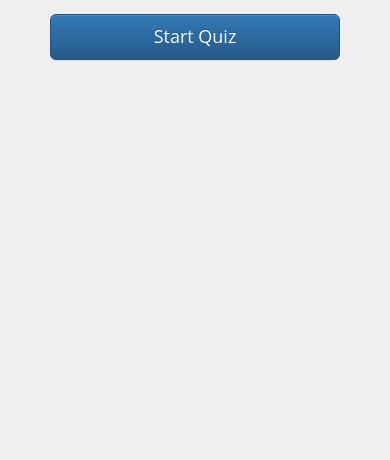
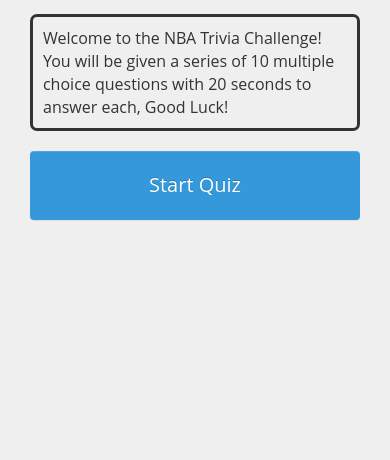
Before and after one commit to AndrewHeinke/TriviaGame, a PHP site: page / in a window 390 px wide. Shown: the part 177-637 px from the top of the page. Run offline with PHP 8.4, Linux system fonts and the light colour scheme.

Commit message:
game is completed woooooo

```diff
--- a/assets/css/style.css
+++ b/assets/css/style.css
@@ -20,11 +20,22 @@
 h3 {
   font-weight: bold;
   text-align: center;
-  border:2px solid #333;
-  padding: 10px;
+  background: #d3d3d3;
+  padding: 12px;
   border-radius: 7px;
+  color: #333;
 }
 
+
+
+.introCopy {
+  text-align: center;
+  font-size: 20px;
+  border: solid 3px #333;
+  border-radius: 7px;
+  margin-bottom: 20px;
+  padding: 10px;
+}
 .navbar-default .navbar-toggle {
   border: none;
 }
@@ -32,6 +43,27 @@
 .col-centered{
     float: none;
     margin: 0 auto;
+}
+
+.startBtn {
+  text-align: center;
+  background: #3498db;
+  width: 300px;
+  padding: 20px;
+  color: #fff;
+  margin: 0 auto;
+  font-size: 20px;
+  border: none;
+}
+
+.resetBtn {
+  text-align: center;
+  background: #3498db;
+  width: 300px;
+  padding: 20px;
+  color: #fff;
+  font-size: 20px;
+  border: none;
 }
 
 #start {
@@ -104,23 +136,24 @@
 }
 
 .choice {
-  background: #2ecc71;
+  border:2px solid #333;
   padding: 20px;
-  margin: 15px;
+
   width: 45%;
   display: inline-block;
-  color: #fff;
+  color: #333333;
   text-align: center;
   font-size: 16px;
-  cursor: pointer;
-  box-shadow: 0 1px 3px rgba(0,0,0,0.12), 0 1px 2px rgba(0,0,0,0.24);
-  transition: all 0.3s cubic-bezier(.25,.8,.25,1);
-  text-shadow: 0px 2px 1px rgba(0,0,0,.15);
-  border-radius: 7px;
+  cursor: pointer;border-radius: 7px;
+  font-weight: bold;
+  margin: 15px;
 }
 
 .choice:hover {
-  box-shadow: 0 7px 14px rgba(0,0,0,0.25), 0 7px 7px rgba(0,0,0,0.2);
+  /*box-shadow: 0 7px 14px rgba(0,0,0,0.25), 0 7px 7px rgba(0,0,0,0.2);*/
+  background: #2ecc71;
+  border:2px solid #27ae60;
+  color: #fff;
 }
 
 .navbar-default .navbar-collapse, .navbar-default .navbar-form {
@@ -167,4 +200,20 @@
   margin: 10px 0px 0px 0px;
   width: 100%;
   }
+
+  .introCopy {
+    text-align: left;
+    font-size: 16px;
+  }
 }
+@media only screen and (max-width : 480px) {
+#start {
+  width: 100%;
+}
+.startBtn {
+  width: 100%;
+}
+.resetBtn {
+  width: 100%;
+}
+}
--- a/assets/javascript/app.js
+++ b/assets/javascript/app.js
@@ -2,7 +2,7 @@
 var numCorrect = 0;
 var numIncorrect = 0;
 var notAnswered = 0;
-var qCount = 0;
+var qstnCount = 0;
 var clockInterval;
 var gameTime = 20;
 var gameStart;
@@ -15,11 +15,11 @@
 var answerChoices = [
   ["1935", "1945", "1946", "1958"],
   ["The Chicago Bulls", "The Los Angeles Lakers", "The Boston Celtics", "The Philadelphia 76ers"],
-  ["He's named after his Uncle Kobe", "He's named after a type of steak", "He's named after the doctor who delivered him.", "He's named after a city in California"],
+  ["He's named after his Uncle Kobe", "He's named after a type of steak", "He's named after a doctor", "He's named after a city in California"],
   ["Hakeem Olajuwon & Sam Bowie", "Patrick Ewing & Hakeem Olajuwon", "Charles Barkley & Hakeem Olajuwon", "Karl Malone & Sam Bowie"],
   ["The Orlando Magic", "The LA Clippers", "The Chicago Bulls", "The Golden State Warriors"],
   ["82", "84", "86", "88"],
-  ["30", "40", "25", "35"],
+  ["30", "32", "25", "35"],
   ["Michael Jordan", "Bill Cousy", "Jerry West", "Pat Riley"],
   ["George Gervin", "David Robinson", "Tim Duncan", "Terry Cummings"],
   ["Tony Parker", "Johnny Moore", "Alvin Robertson","Avery Johnson"]
@@ -38,12 +38,12 @@
   "David Robinson",
   "Tony Parker"
 ];
-
+$(document).ready(function() {
 function displayGame() {
   $("#countDown-timer").html("<h3>Seconds left: " + gameTime + "</h3>");
-  $("#question").html("<h2>" + triviaQuestions[qCount] + "</h2>");
-  $("#choices").html("<div class='choice'>" + answerChoices[qCount][0] + "</div><div class='choice'>" + answerChoices[qCount][1] + "</div><div class='choice'>" + answerChoices[qCount][2] + "</div><div class='choice'>" + answerChoices[qCount][3] + "</div>");
-  $("#question-number").html("<h4>Question " + (qCount + 1) + " out of " + triviaQuestions.length + "</h4>");
+  $("#question").html("<h2>" + triviaQuestions[qstnCount] + "</h2>");
+  $("#choices").html("<div class='choice'>" + answerChoices[qstnCount][0] + "</div><div class='choice'>" + answerChoices[qstnCount][1] + "</div><div class='choice'>" + answerChoices[qstnCount][2] + "</div><div class='choice'>" + answerChoices[qstnCount][3] + "</div>");
+  $("#question-number").html("<h4>Question " + (qstnCount + 1) + " out of " + triviaQuestions.length + "</h4>");
 }
 
 function timer() {
@@ -55,7 +55,7 @@
       $("#choices").empty();
       $("#question-number").empty();
       notAnswered++;
-    	$("#question").html("<h2>You ran out of time! Correct Answer: " + correctAnswer[qCount] + "</h2>");
+    	$("#question").html("<h2>You ran out of time! Correct Answer: " + correctAnswer[qstnCount] + "</h2>");
     	setTimeout(advance, 2500);
       $("#countDown-timer").html("<h3>Time is Up!</h3>");
     }
@@ -67,8 +67,8 @@
 
 //Function will either advance to the next question or display the trivia game results
 function advance() {
-	if (qCount < 9) {
-	qCount++;
+	if (qstnCount < 9) {
+	qstnCount++;
 	gameTime = 20;
   displayGame();
   timer();
@@ -80,48 +80,58 @@
 
 //Displays trivia game results
 function results() {
-  $(".game-area").html("<h2 class='results'>Quiz Completed!" + "</h2>" + "<p class='results'>Correct Answers: " + numCorrect + "</p>" + "<p class='results'>Wrong Answers: " + numIncorrect + "</p>" + "<p class='results'>Not Answered: " + notAnswered + "</p>" + "<p class='text-center reset-button-container'><a class='btn btn-primary btn-lg reset-button' href='#' role='button'>Reset Trivia Challenge</a></p>");
+  $(".game-area").html("<h2 class='results'>Quiz Completed!" + "</h2>" + "<p class='results'>Correct Answers: " + numCorrect + "</p>" + "<p class='results'>Wrong Answers: " + numIncorrect + "</p>" + "<p class='results'>Not Answered: " + notAnswered + "</p>" + "<p class='results'><a class='btn btn-primary btn-lg resetBtn' href='#' role='button'>Reset Trivia Challenge</a></p>");
 }
 
 //reset game function
 function reset() {
-	qCount = 0;
+	qstnCount = 0;
 	numCorrect = 0;
 	numIncorrect = 0;
 	notAnswered = 0;
 	gameTime = 20;
-	displayGame();
-  timer();
+  $('.game-area').html('<div class="col-md-10 col-centered" id="intro"></div>' + '<div class="col-md-10 col-centered" id="start"></div>' + '<div class="col-md-10 col-centered" id="countDown-timer"></div>' +
+  '<div class="col-md-10 col-centered" id ="question"></div>' +
+  '<div class="col-md-10 col-centered" id="choices"></div>' +
+  '<div class="col-md-10 col-centered" id="question-number"></div>');
+  introCopy();
+  startButton();
 }
 
-$(document).ready(function() {
+
   function startButton() {
-    $("#start").html("<p class='text-center main-button-container'><a class='btn btn-primary btn-lg btn-block start-button' href='#' role='button'>Start Quiz</a></p>");
+    $("#start").html("<p><a class='btn btn-primary startBtn' href='#'>Start Quiz</a></p>");
   }
   startButton();
 
+  function introCopy() {
+  $("#intro").html("<p class='introCopy'>Welcome to the NBA Trivia Challenge! You will be given a series of 10 multiple choice questions with 20 seconds to answer each, Good Luck!</p>");
+  }
+  introCopy();
+
   //Once button is clicked game begins and creates html content
-  $("body").on("click", ".start-button", function(event){
+  $("body").on("click", ".startBtn", function(event){
 	   displayGame();
      timer();
+     $("#intro").empty();
      $("#start").empty();
   });
 
   //Resets the game
-  $("body").on("click", ".reset-button", function(event){
+  $("body").on("click", ".resetBtn", function(event){
     reset();
   });
 
   //Compares the string of the selected Answer with the string of the correct answer to determine whether correct or incorrect
   $("body").on("click", ".choice", function(event){
   	clickSelect = $(this).text();
-  	if(clickSelect === correctAnswer[qCount]) {
+  	if(clickSelect === correctAnswer[qstnCount]) {
   		clearInterval(clockInterval);
       numCorrect++;
       $("#choices").empty();
       $("#question-number").empty();
       $("#countDown-timer").html("<h3>Seconds left: 20</h3>");
-      $("#question").html("<h2>Correct! The answer is: " + correctAnswer[qCount] + "</h2>");
+      $("#question").html("<h2>Correct! The answer is: " + correctAnswer[qstnCount] + "</h2>");
     	setTimeout(advance, 2500);
   	}
   	else {
@@ -130,7 +140,7 @@
       $("#choices").empty();
       $("#question-number").empty();
       $("#countDown-timer").html("<h3>Seconds left: 20</h3>");
-      $("#question").html("<h2>Wrong! The answer is: " + correctAnswer[qCount] + "</h2>");
+      $("#question").html("<h2>Wrong! The answer is: " + correctAnswer[qstnCount] + "</h2>");
     	setTimeout(advance, 2500);
   	}
   });
--- a/index.html
+++ b/index.html
@@ -54,6 +54,7 @@
   <div class="container">
 
     <div class="row col-md-12 game-area">
+      <div class="col-md-10 col-centered" id="intro"></div>
       <div class="col-md-10 col-centered" id="start"></div>
       <div class="col-md-10 col-centered" id="countDown-timer"></div>
       <div class="col-md-10 col-centered" id ="question"></div>
```
